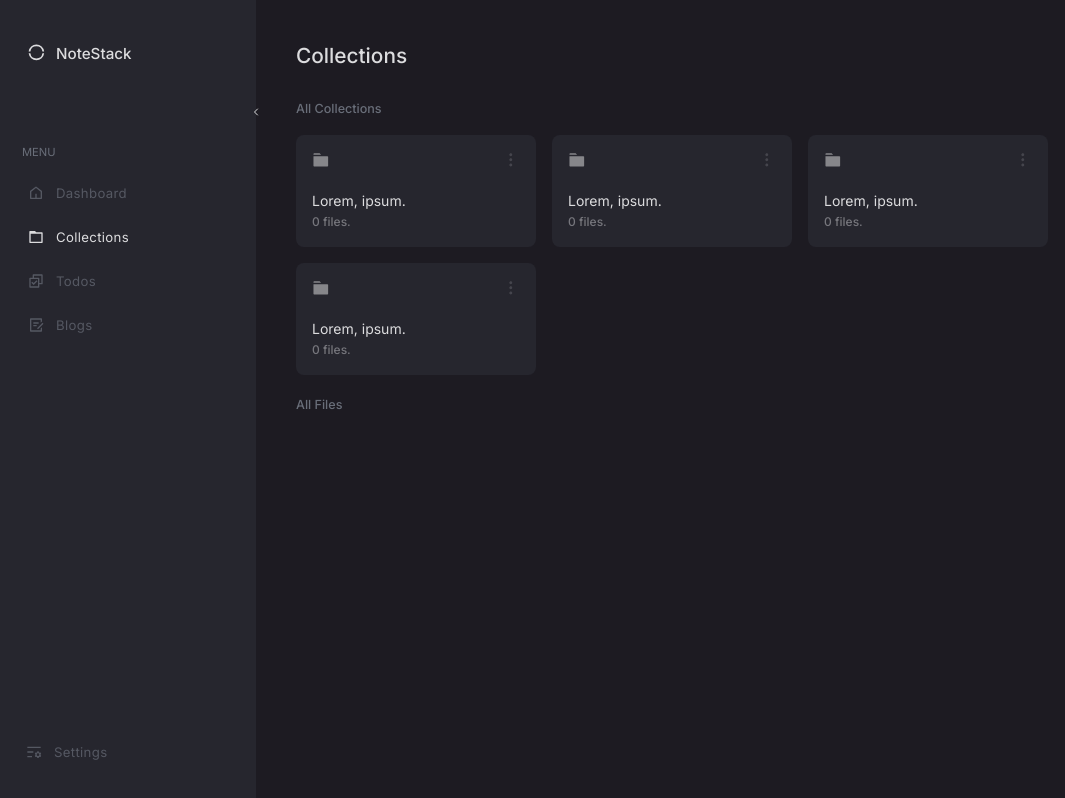
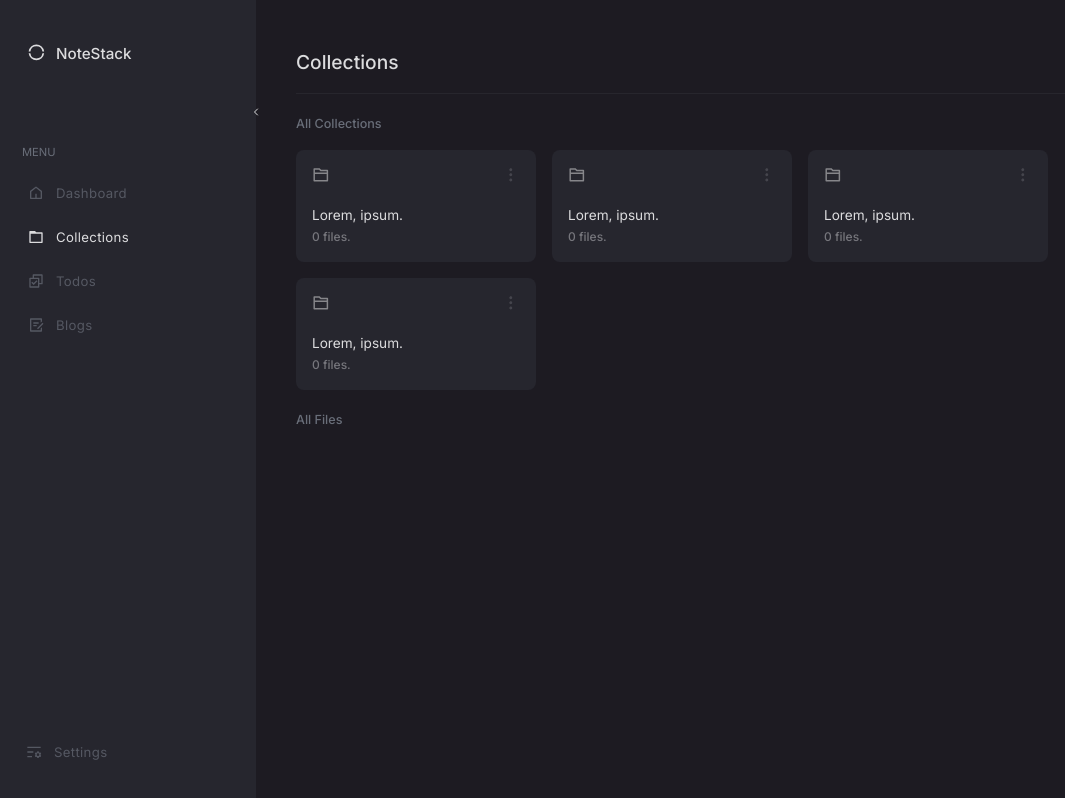
Before and after one commit to rogelcristobal/my-application, a React (Vite) app in the folder client/: page /collections in a window 1280 px wide. Shown: the whole page, without its empty margins (0-1065 px from the left). Built offline with nearby package versions, Linux system fonts and the light colour scheme; no server answers.

Commit message:
some changes

```diff
--- a/client/src/pages/Collections.jsx
+++ b/client/src/pages/Collections.jsx
@@ -2,7 +2,7 @@ import React from "react";
 import AuthContext from "../context/AuthContext";
 import axios from "axios";
 import SearchBar from "../components/SearchBar";
-import { RiFolder3Fill,RiMore2Fill } from "react-icons/ri";
+import { RiFolder2Line,RiMore2Fill } from "react-icons/ri";
 const Collections = () => {
   const { data, loading } = React.useContext(AuthContext);
 
@@ -33,34 +33,34 @@ const Collections = () => {
   return (
     <div className="h-full  w-full flex flex-col items-start justify-start relative">
       <div className=" h-full overflow-y-scroll px-10 w-full">
-        <div className="h-auto  w-full flex   pb-4 items-start flex-col justify-start">
+        <div className="h-auto  w-full flex  border-dark-bottom pb-4 items-start flex-col justify-start">
           {/* <div className="text-[#696e79]/70 w-full  py-3   pt-6  px-10  flex items-center justify-start ">
             <SearchBar />
           </div> */}
-          <div className="view flex flex-col pt-10 w-fit max-w-lg ">
+          <div className="view flex flex-col pt-12 w-fit max-w-lg ">
             {/* text-[#347ae2] */}
             {/* <span className="mb-2 font-medium view text-[0.8rem] ">Dashboard</span> */}
-            <span className="view  text-[1.3rem] font-medium  capitalize">
+            <span className="view  text-[1.2rem] font-medium  capitalize">
                collections
             </span>
           </div>
         </div>
-        <div className="mt-2   view">
+        <div className="mt-4   view">
           <span className=" font-medium view text-[0.785rem] text-[#696e79]/60">
             <span className="font-medium text-[#696e79]">
               All Collections
             </span>
           </span>
 
-          <div className="view h-fit w-fit grid grid-flow-rows grid-cols-3 gap-4 mt-4">
+          <div className="view h-fit w-fit grid-cols-3 grid-flow-row-dense grid  gap-4 mt-4">
             {Array.from({ length: 4 }).map((item, id) => (
               <div key={id} className="bg-[#26262e] items-start cursor-pointer flex  justify-start flex-col p-4 h-28 w-[15rem]  rounded-lg">
                 <div className=" view w-full flex justify-between items-center text-[1.1rem] text-[#86868a] ">
-                  <RiFolder3Fill />
+                  <RiFolder2Line />
                   <RiMore2Fill className="text-[#76767c]/40 hover:text-[#76767c]"/>
                 </div>
-                <div className="flex flex-col items-start view h-full justify-end mt-5 w-full">
-                  <span className="  text-inherit view w-full flex justify-start gap-1 items-end text-[0.875rem] ">
+                <div className="flex flex-col items-start view h-full justify-end mt-4 w-full">
+                  <span className="  text-inherit view w-full flex justify-start gap-1 items-end text-[0.85rem] ">
                     Lorem, ipsum.
                   </span>
                   <div className=" flex  flex-col mt-0.5  w-full">
```
